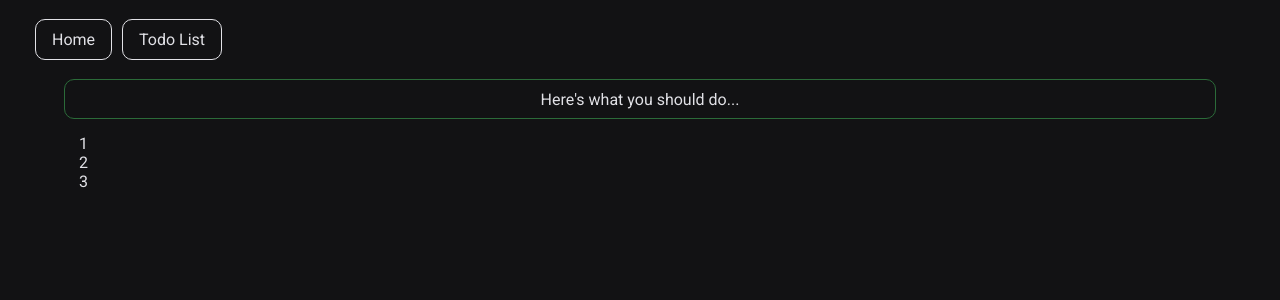
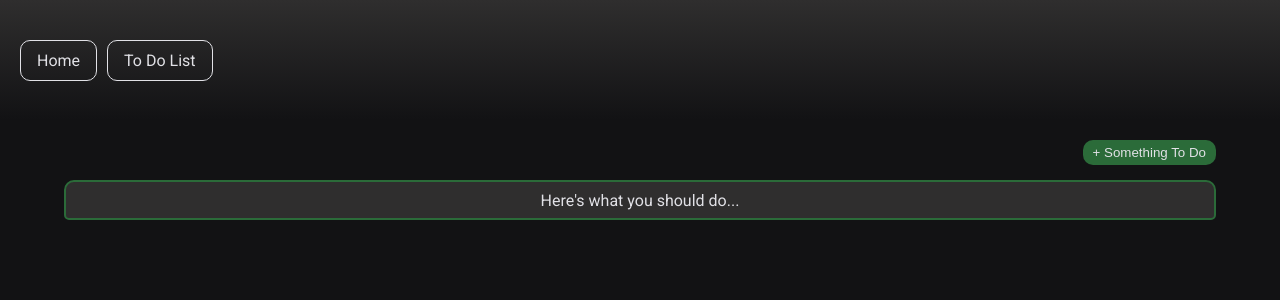
Before and after one commit to ArthurRF/NextJSLearn, a Next.js app: page /todo in a window 1280 px wide. Shown: the top 300 px of the page. Built offline with nearby package versions, Linux system fonts and the light colour scheme.

Commit message:
FEAT - Implementing to do list styles

```diff
--- a/src/components/Layout/index.tsx
+++ b/src/components/Layout/index.tsx
@@ -9,7 +9,7 @@ export default function Layout({ children }: { children: React.ReactNode }) {
           href: '/',
         },
         {
-          name: 'Todo List',
+          name: 'To Do List',
           href: '/todo',
         }
       ]} />
--- a/src/components/Navbar/index.tsx
+++ b/src/components/Navbar/index.tsx
@@ -2,21 +2,21 @@
 import Link from 'next/link';
 import * as S from './styles';
 
-type NavbarProps = {
+type TNavbarProps = {
   keys: {
     name: string,
     href: string,
   }[]
 }
 
-export function Navbar({ keys }: NavbarProps) {
+export function Navbar({ keys }: TNavbarProps) {
   return (
     <S.Container>
       <ul>
         {
           keys.map(key => {
             return (
-              <li>
+              <li key={key.href}>
                 <Link href={key.href}>
                   <a>{key.name}</a>
                 </Link>
--- a/src/components/Navbar/styles.ts
+++ b/src/components/Navbar/styles.ts
@@ -2,7 +2,11 @@ import styled from "styled-components";
 
 export const Container = styled.div`
   padding: 15px;
-  margin: 15px;
+  height: 15vh;
+  align-items: center;
+  display: flex;
+  margin-bottom: 20px;
+  background-image: linear-gradient(${props => props.theme.colors.backgroundLight}, ${props => props.theme.colors.background});
 
   ul {
     display: flex;
--- a/src/pages/api/hello.ts
+++ /dev/null
@@ -1,13 +0,0 @@
-// Next.js API route support: https://nextjs.org/docs/api-routes/introduction
-import type { NextApiRequest, NextApiResponse } from 'next'
-
-type Data = {
-  name: string
-}
-
-export default function handler(
-  req: NextApiRequest,
-  res: NextApiResponse<Data>
-) {
-  res.status(200).json({ name: 'John Doe' })
-}
--- a/src/pages/todo/index.tsx
+++ b/src/pages/todo/index.tsx
@@ -1,12 +1,33 @@
 import Head from 'next/head'
+import { useEffect, useState } from 'react';
 import * as S from './styles';
 
+type TThingTodo = {
+  done: boolean,
+  message: string,
+  priority: number,
+}
+
 const Home: React.FC = () => {
+
+  const [thingsTodo, setThingsTodo] = useState<TThingTodo[]>([]);
+
+  function handleAddThingTodo(thingTodo: TThingTodo): void {
+    return setThingsTodo([...thingsTodo, thingTodo]);
+  }
+
   return (
-    <S.Container>
+    <>
       <Head>
-        <title>Todo List</title>
+        <title>To Do List</title>
       </Head>
+
+      <S.ListContainer>
+        <S.ManagerContainer>
+          <S.AddButton onClick={_ => handleAddThingTodo({ done: false, message: "Nova coisa pra fazer", priority: 1 })}>
+            + Something To Do
+          </S.AddButton>
+        </S.ManagerContainer>
 
         <S.ListHeader>
           <p>Here's what you should do...</p>
@@ -14,15 +35,20 @@ const Home: React.FC = () => {
         <S.ListBody>
           <ul>
             {
-            [1, 2, 3].map(item => {
+              thingsTodo.map((item, index) => {
                 return (
-                <li key={item}>{item}</li>
+                  <li key={index}>
+                    <div className='slider'>:slider:</div>
+                    {item.message}
+                    <div className="management">:thrash:</div>
+                  </li>
                 );
               })
             }
           </ul>
         </S.ListBody>
-    </S.Container>
+      </S.ListContainer>
+    </>
   )
 }
 
--- a/src/pages/todo/styles.ts
+++ b/src/pages/todo/styles.ts
@@ -1,6 +1,31 @@
 import styled from "styled-components";
 
-export const Container = styled.div`
+export const ManagerContainer = styled.div`
+  width: 90vw;
+  display: flex;
+
+  flex-direction: column;
+  align-items: flex-end;
+`;
+
+export const AddButton = styled.button`
+  padding: 5px 10px;
+
+  border-radius: 10px;
+  border-style: none;
+
+  background-color: ${props => props.theme.colors.primary};
+  color: ${props => props.theme.colors.text};
+
+  :hover {
+    transition: 300ms;
+
+    background-color: ${props => props.theme.colors.primaryLight};
+    color: white;
+  }
+`;
+
+export const ListContainer = styled.div`
   display: flex;
   flex-direction: column;
 
@@ -10,14 +35,17 @@ export const Container = styled.div`
 export const ListHeader = styled.div`
   width: 90vw;
   height: 5vh;
+  margin-top: 15px;
 
-  border: 1px solid ${props => props.theme.colors.primary};
-  border-radius: 10px;
+  border: 2px solid ${props => props.theme.colors.primary};
+  border-radius: 10px 10px 5px 5px;
 
   display: flex;
   justify-content: center;
   align-items: center;
   flex-direction: column;
+
+  background-color: ${props => props.theme.colors.backgroundLight};
 
   p {
     font-size: 16px;
@@ -26,5 +54,29 @@ export const ListHeader = styled.div`
 
 export const ListBody = styled.div`
   width: 90vw;
-  padding: 15px;
+
+  li {
+    width: 100%;
+    display: flex;
+    flex-direction: row;
+
+    padding: 0.5vh;
+    border: 1px solid ${props => props.theme.colors.primary};
+    border-top: 0px;
+    border-radius: 5px;
+
+    .slider {
+      padding: 0px 30px;
+    }
+
+    div.management {
+      padding: 0px 30px;
+    }
+  }
 `;
+
+export const ListItem = styled.li`
+  width: 90vw;
+  height: 5vh;
+  margin-top: 5px;
+`;
--- a/src/styles/theme.ts
+++ b/src/styles/theme.ts
@@ -1,8 +1,10 @@
 const theme = {
   colors: {
     background: '#121214',
+    backgroundLight: '#2f2e2e',
     text: '#e1e1e6',
     primary: '#2b6b39',
+    primaryLight: '#119b2f',
   }
 }
 
```
Lines whose indentation alone changed are shown as unchanged.
